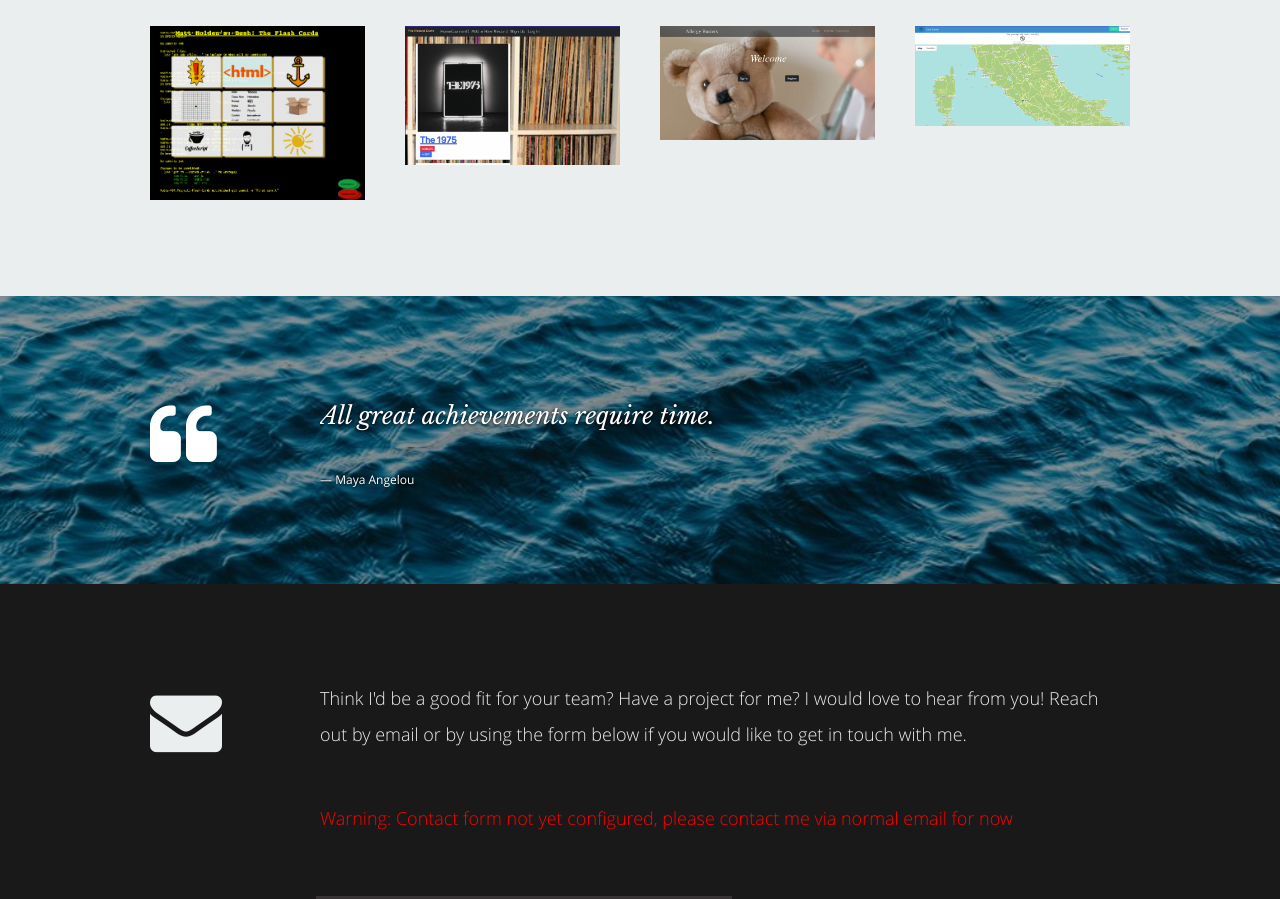
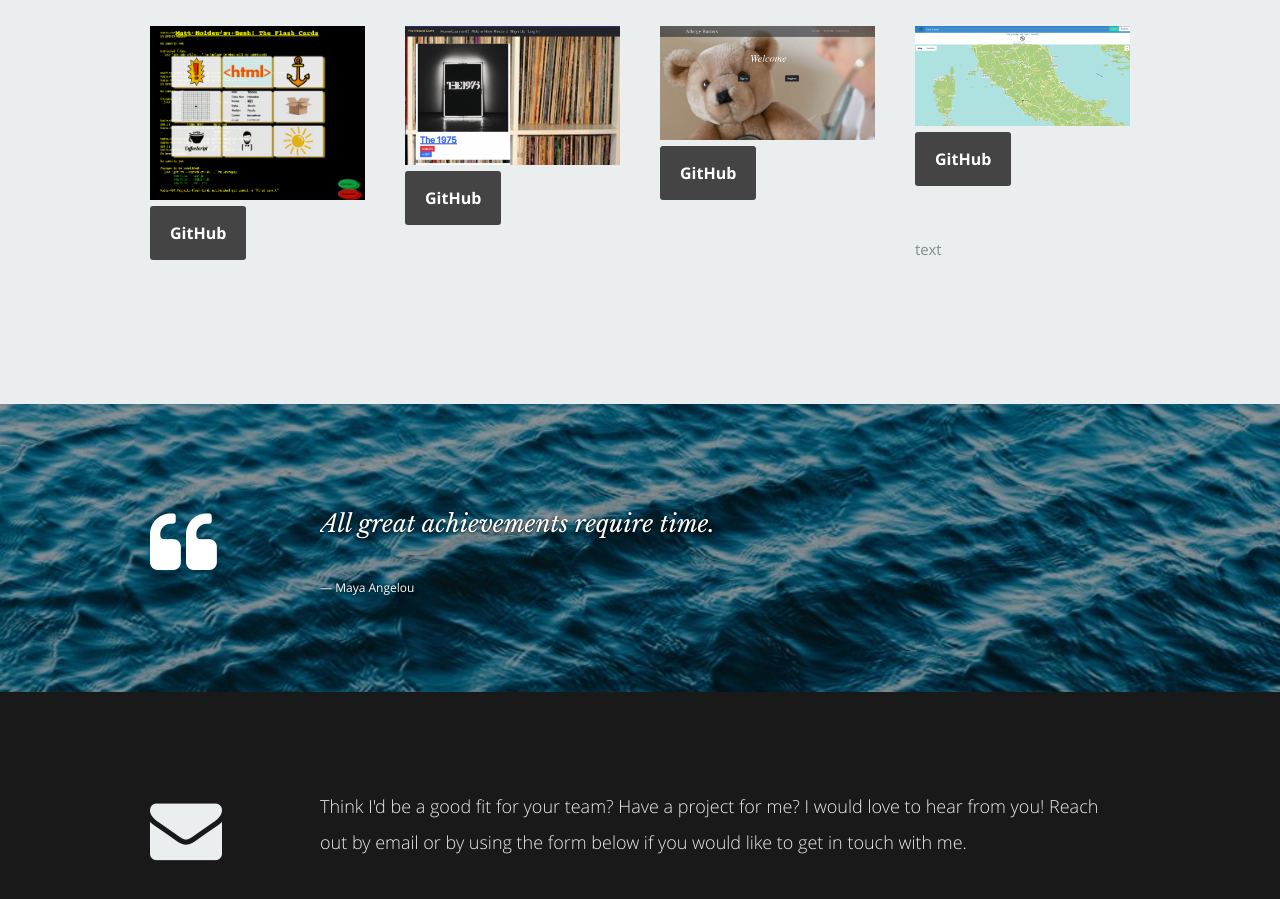
Before and after one commit to mattgholden/Portfolio, a React (Create React App) app: page / in a window 1280 px wide. Shown: the part 3540-4439 px from the top of the page. Built offline with nearby package versions, Linux system fonts and the light colour scheme.

Commit message:
Adding github repo buttons and style

```diff
--- a/public/css/layout.css
+++ b/public/css/layout.css
@@ -339,6 +339,14 @@ ul#nav li.current a {
   margin-bottom: 48px;
   color: #95a3a3;
 }
+#portfolio .button {
+  margin-top: 6px;
+  background: #444;
+}
+#portfolio .button:hover {
+  background: #fff;
+  color: #2b2b2b;
+}
 
 /* Portfolio Content */
 #portfolio-wrapper .columns {
@@ -429,6 +437,11 @@ ul#nav li.current a {
   opacity: 1;
   -moz-opacity: 1;
   filter: alpha(opacity=100);
+}
+
+.portfolio .button {
+  margin-top: 6px;
+  background: #444;
 }
 
 /* popup modal */
--- a/public/resumeData.json
+++ b/public/resumeData.json
@@ -149,25 +149,29 @@
         "title": "Bash! The Flash Cards",
         "description": "",
         "image": "bash-the-flash.jpg",
-        "url": "https://mattgholden.github.io/Matt-Holden-Bash-The-Flash-Cards/"
+        "url": "https://mattgholden.github.io/Matt-Holden-Bash-The-Flash-Cards/",
+        "github": "https://github.com/mattgholden/Matt-Holden-Bash-The-Flash-Cards/tree/master"
       },
       {
         "title": "The Record Crate",
         "description": "",
         "image": "therecord-crate.jpg",
-        "url": "https://the-record-crate.herokuapp.com/records"
+        "url": "https://the-record-crate.herokuapp.com/records",
+        "github": "https://github.com/mattgholden/The-Record-Crate"
       },
       {
         "title": "Allergy Busters",
         "description": "",
         "image": "allergy-busters.jpg",
-        "url": "https://allergybusters.herokuapp.com/"
+        "url": "https://allergybusters.herokuapp.com/",
+        "github": "https://github.com/orgs/Allergy-Busters/repositories"
       },
       {
         "title": "Food Traveler",
         "description": "text",
         "image": "food-traveler.jpg",
-        "url": "https://foodtraveler.herokuapp.com/"
+        "url": "https://foodtraveler.herokuapp.com/",
+        "github": "https://github.com/mattgholden/Food-Traveler-Frontend"
       }
     ]
   },
--- a/src/Components/Portfolio.js
+++ b/src/Components/Portfolio.js
@@ -6,6 +6,15 @@ class Portfolio extends Component {
     if(this.props.data){
       var projects = this.props.data.projects.map(function(projects){
         var projectImage = 'images/portfolio/'+projects.image;
+        // var repos = this.props.data.projects.map(function (repos) {
+        //   return (
+        //     <li key={repos.name}>
+        //       <a href={repos.github}>
+        //         <i className={repos.className}></i>
+        //       </a>
+        //     </li>
+        //   );
+        // });
         return <div key={projects.title} className="columns portfolio-item">
            <div className="item-wrap">
             <a href={projects.url} title={projects.title}>
@@ -13,12 +22,15 @@ class Portfolio extends Component {
                <div className="overlay">
                   <div className="portfolio-item-meta">
                  <h5>{projects.title}</h5>
-                     <p>{projects.description}</p>
                   </div>
                 </div>
               <div className="link-icon"><i className="fa fa-link"></i></div>
             </a>
           </div>
+            <p>
+              <a href={projects.github} title={projects.title} className="button" target="_blank">GitHub</a>
+            </p>
+            <p>{projects.description}</p>
         </div>
       })
     }
```
